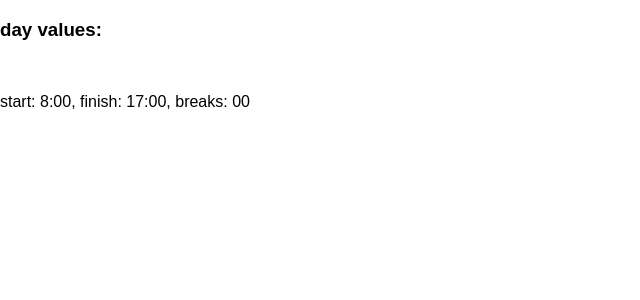
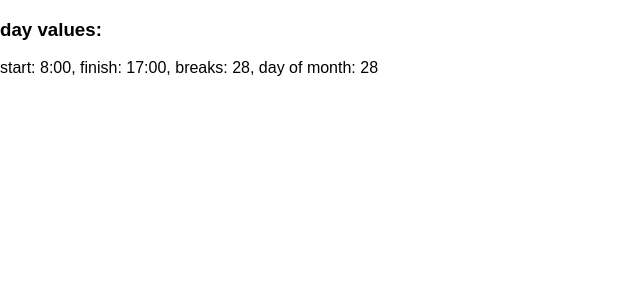
Before and after one commit to keivanzavari/working_hours, a React (Create React App) app: page / in a window 1280 px wide. Shown: the top 300 px of the page, without its empty margins (0-640 px from the left). Built offline with nearby package versions, Linux system fonts and the light colour scheme.

Commit message:
some small changes, PrintDay added, WorkDay doesn't have init anymore but the day number, add workday and addmonth are tested from datehandler...

```diff
--- a/src/DateHandler.js
+++ b/src/DateHandler.js
@@ -1,3 +1,4 @@
+import React from 'react';
 
 var monthNames = ["January", "February", "March", "April", "May", "June",
   "July", "August", "September", "October", "November", "December"
@@ -11,7 +12,7 @@ export function WorkDay() {
   this.start = "00:00";
   this.finish = "00:00";
   this.breaks = "00";
-  this.init = false;
+  this.day = 0;
 };
 
 export function WorkMonth() {
@@ -59,7 +60,7 @@ export class DateHandler {
   }
 
   addMonth() {
-    if (this.activeM.totDays === this.activeM.days.length-1)
+    if (this.activeM.totDays === this.activeM.days.length)
     {
       this.activeY.months.push(this.activeM);
       return true;
@@ -68,15 +69,22 @@ export class DateHandler {
     }
   }
 
-  addWorkDay(start,finish,breaks) {
-    this.activeD.start = start;
-    this.activeD.finish = finish;
-    this.activeD.breaks = breaks;
-    this.activeD.init = true;
+  addWorkDay(workday) {
+    if (workday.day === 0)
+    {
+      return false;
+    }
+    this.activeD.start = workday.start;
+    this.activeD.finish = workday.finish;
+    this.activeD.breaks = workday.breaks;
+    this.activeD.day = workday.day;
 
     this.activeM.days.push(this.activeD);
-    //
+
+    // reset the active day object
     this.activeD = new WorkDay();
+    // console.log("[date handler] workday: ", workday);
+    return true;
   }
 
   lastMonthFilled() {
@@ -86,3 +94,12 @@ export class DateHandler {
 }
 
 // export default DateHandler;
+
+export function PrintDay(props) {
+  return (
+    <div>
+      <h3>day values: </h3>
+      <p>start: {props.workday.start}, finish: {props.workday.finish}, breaks: {props.workday.breaks}, day of month: {props.workday.day}</p>
+    </div>
+  );
+}
--- a/src/TestApp.js
+++ b/src/TestApp.js
@@ -1,31 +1,59 @@
 import React, { Component } from 'react';
-import {DateHandler, WorkDay, WorkMonth, WorkYear} from './DateHandler';
+import {DateHandler, WorkDay, WorkMonth, WorkYear, PrintDay } from './DateHandler';
+
 
 class TestApp extends Component {
   constructor(props) {
     super(props);
     this.state = {
-      dateObj: new DateHandler(),
+      dateH: new DateHandler(),
       index: 0,
     };
   }
 
+  testMonth() {
+    var d = new WorkDay();
+    var m = new WorkMonth();
+    var dateH = this.state.dateH;
+    const date = new Date();
+
+    d.breaks = "30";
+    d.start = "8:00";
+    d.finish = "17:00";
+    for (let i = 0; i <= dateH.activeM.totDays; i++) {
+      d.breaks = i.toString();
+      d.day = i;
+      dateH.addWorkDay(d);
+    }
+    console.log("[date handler] days of active month: ", dateH.activeM.days);
+    let i = dateH.addMonth();
+    console.log("[date handler] addMonth result: ", i);
+    return (
+      <PrintDay workday={d} />
+    );
+  }
   testDay() {
     const d = new WorkDay();
-    const date = this.state.dateObj;
+    const dateH = this.state.dateH;
+    const date = new Date();
+
+    d.breaks = "30";
     d.start = "8:00";
     d.finish = "17:00";
+    d.day = date.getDate();
+
+    dateH.addWorkDay(d);
+    d.day = 15;
+    d.finish = "16:30";
+    dateH.addWorkDay(d);
     return (
-      <div>
-        <h3>day values: </h3> <br />
-        <p>start: {d.start}, finish: {d.finish}, breaks: {d.breaks}</p>
-      </div>
+      <PrintDay workday={d} />
     );
   }
   render() {
     return (
       <div>
-        {this.testDay()}
+        {this.testMonth() }
       </div>
     );
   }
```
